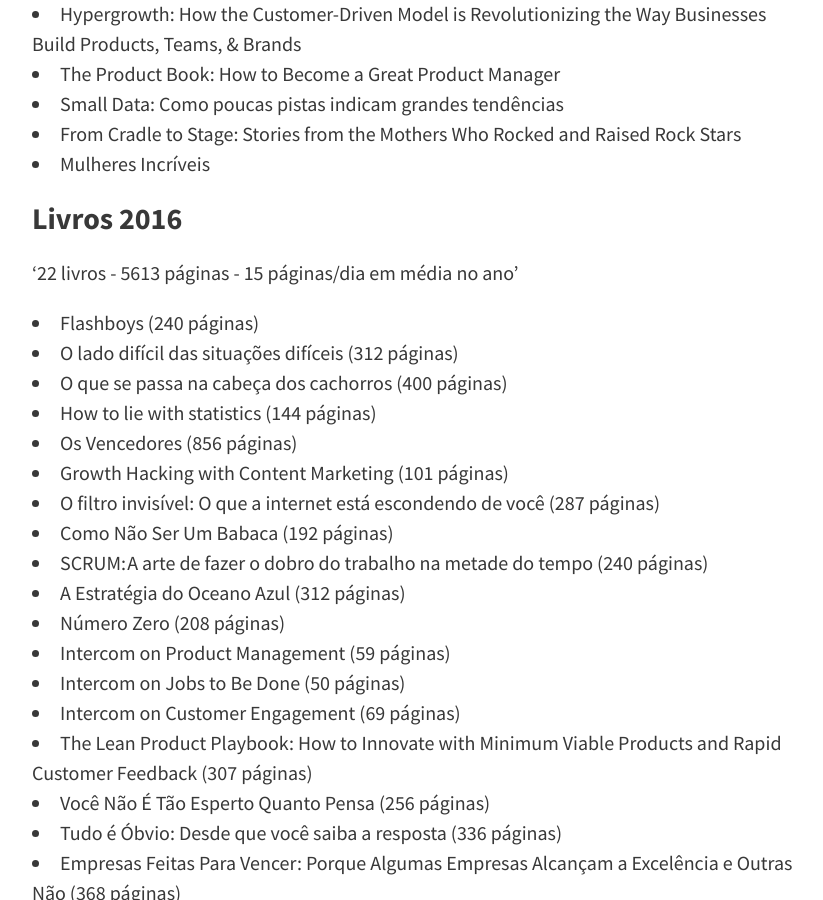
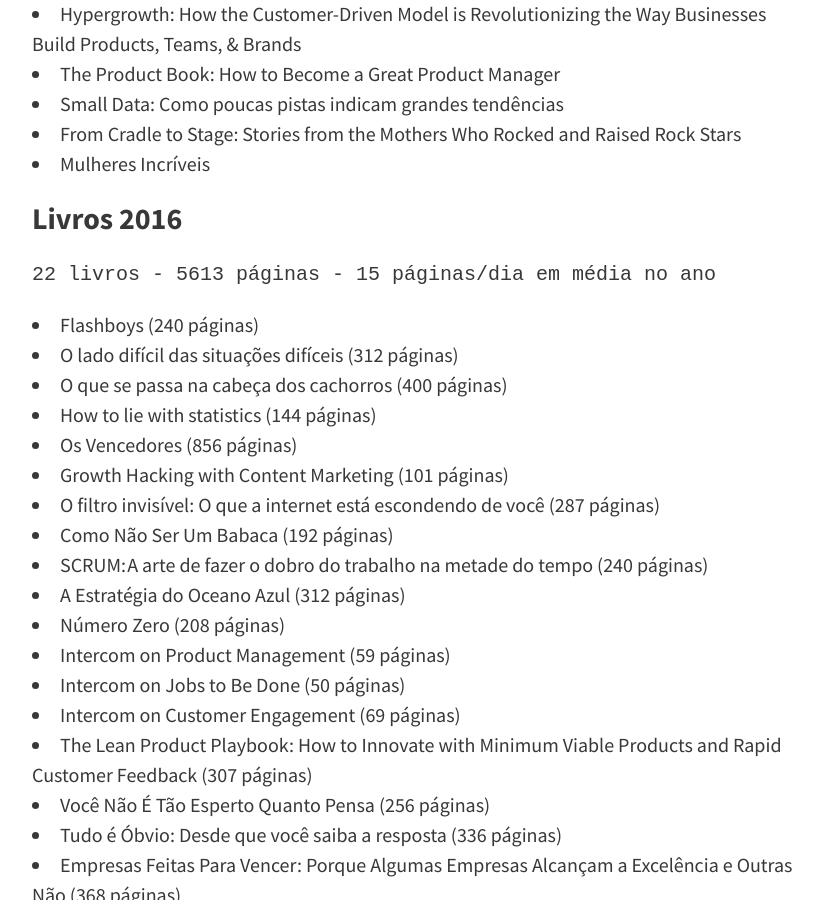
Before and after one commit to felipecbarbosa/felipecbarbosa.github.io, a Jekyll site: the page built from leituras.md, in a window 1280 px wide and 900 px high, scrolled down 1987 px. Shown: the whole window, without its empty margins (224-1047 px from the left). Built offline with Jekyll 4.4.1, drawn with Linux system fonts in a browser that asks for light colours; nearby versions of some CDN libraries; comment, search, counter and statistics services are not loaded.

Commit message:
Edited book statistics 2016

````diff
--- a/leituras.md
+++ b/leituras.md
@@ -57,7 +57,7 @@ Sempre procuro encontrar um tempo no meu dia-a-dia para colocar a leitura em dia
 - Mulheres Incríveis
 
 ### Livros 2016
-'22 livros - 5613 páginas - 15 páginas/dia em média no ano'
+```22 livros - 5613 páginas - 15 páginas/dia em média no ano```
 - Flashboys (240 páginas)
 - O lado difícil das situações difíceis (312 páginas)
 - O que se passa na cabeça dos cachorros (400 páginas)
````
